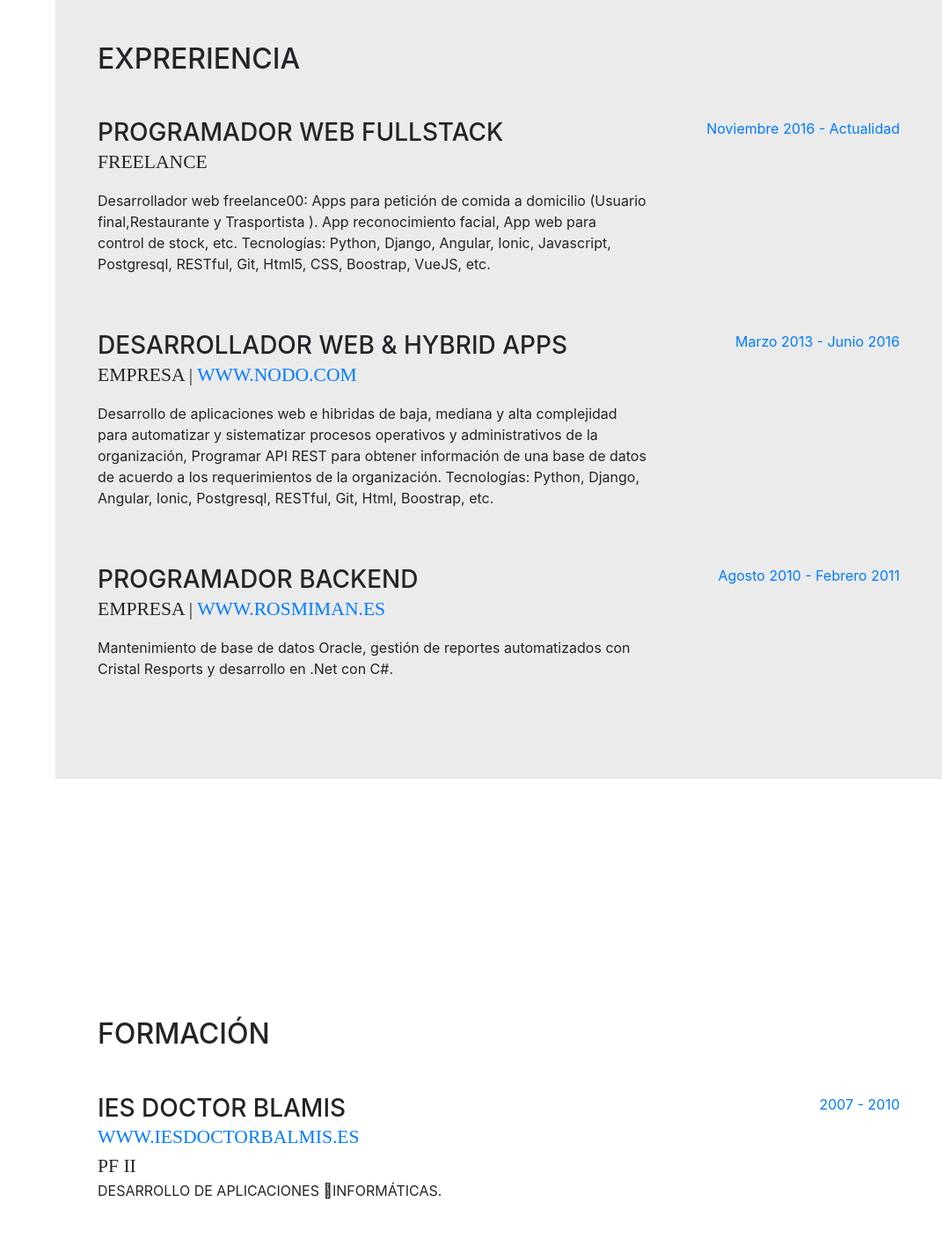
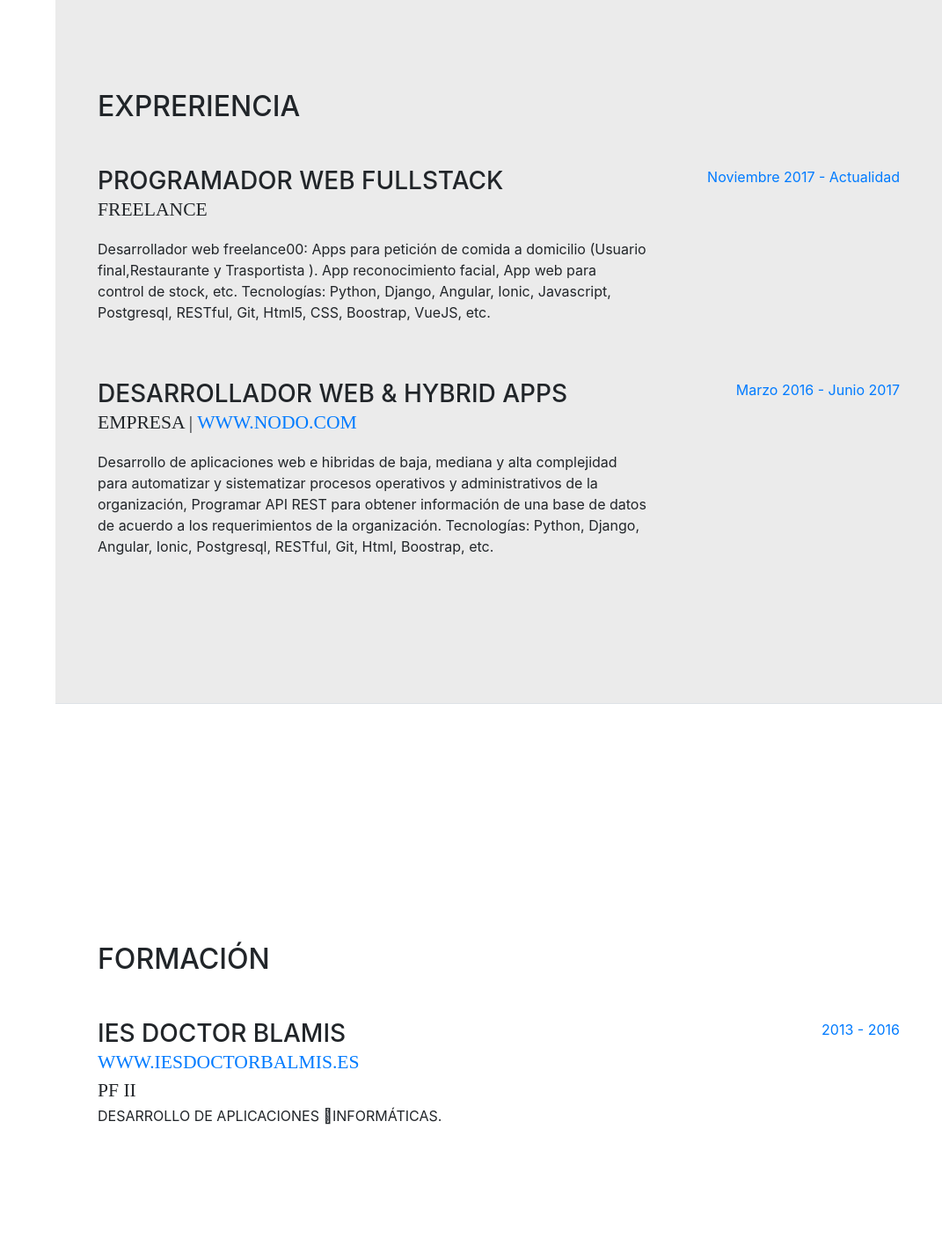
Before and after one commit to byjose007/byjose007.github.io, a website with bundled scripts: page index.html in a window 1280 px wide. Shown: the part 800-2216 px from the top of the page at 88% size, without its empty margins (209-1280 px from the left). Built offline with nearby package versions, Linux system fonts and the light colour scheme; a web font is replaced by a local one.

Commit message:
Update index.html

```diff
--- a/index.html
+++ b/index.html
@@ -127,7 +127,7 @@
                 Python, Django, Angular, Ionic, Javascript, Postgresql, RESTful, Git, Html5, CSS, Boostrap, VueJS,  etc.</p>
             </div>
             <div class="resume-date text-md-right">
-              <span class="text-primary">Noviembre 2016 - Actualidad</span>
+              <span class="text-primary">Noviembre 2017 - Actualidad</span>
             </div>
           </div>
 
@@ -140,20 +140,11 @@
                 Tecnologías: Python, Django, Angular, Ionic, Postgresql, RESTful, Git, Html, Boostrap, etc.</p>
             </div>
             <div class="resume-date text-md-right">
-              <span class="text-primary">Marzo 2013 - Junio 2016</span>
+              <span class="text-primary">Marzo 2016 - Junio 2017</span>
             </div>
           </div>
 
-          <div class="resume-item d-flex flex-column flex-md-row mb-5">
-            <div class="resume-content mr-auto">
-              <h3 class="mb-0">Programador Backend</h3>
-              <div class="subheading mb-3">Empresa | <a target="_blank" href="http://rosmiman.es/" style="text-decoration: none">www.rosmiman.es</a></div>
-              <p>Mantenimiento de base de datos Oracle, gestión de reportes automatizados con Cristal Resports y desarrollo en .Net con C#.</p>
-            </div>
-            <div class="resume-date text-md-right">
-              <span class="text-primary">Agosto 2010 - Febrero 2011</span>
-            </div>
-          </div>
+
 
 
         </div>
@@ -174,7 +165,7 @@
               <!--<p>GPA: 3.23</p>-->
             </div>
             <div class="resume-date text-md-right">
-              <span class="text-primary">2007 - 2010</span>
+              <span class="text-primary">2013 - 2016</span>
             </div>
           </div>
 
```
